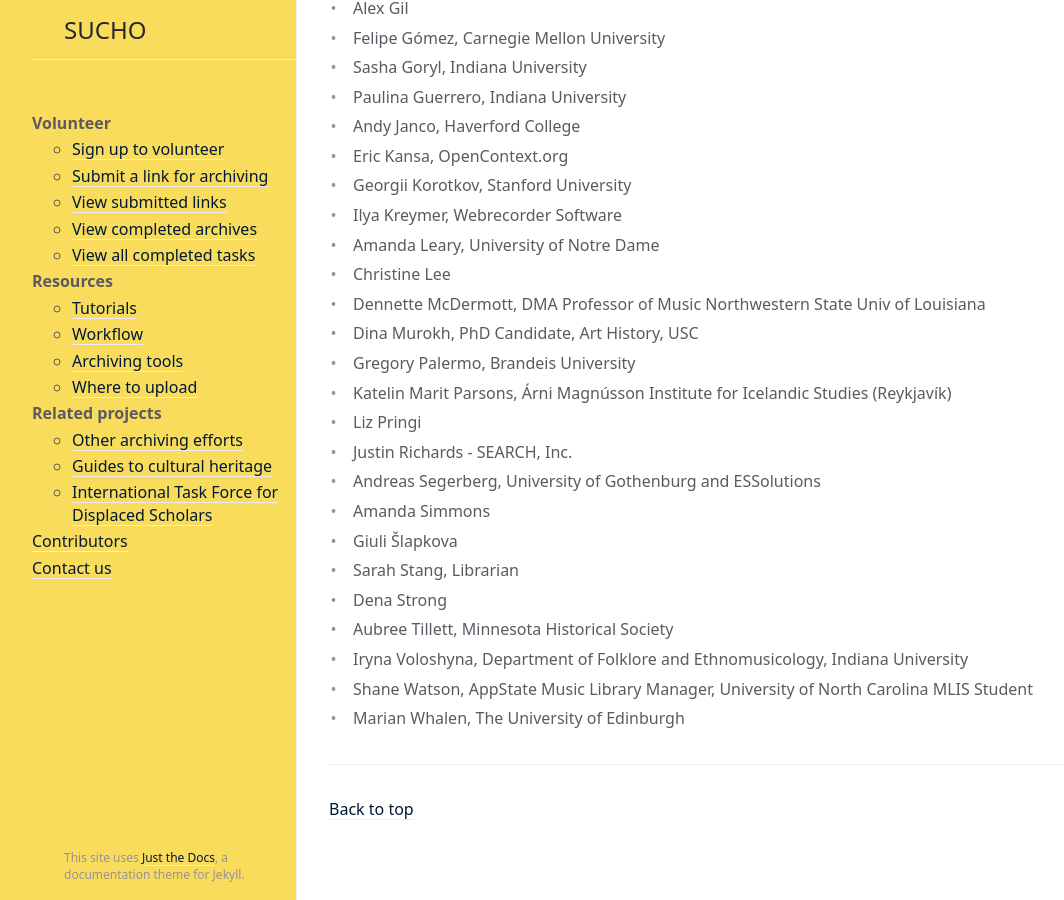
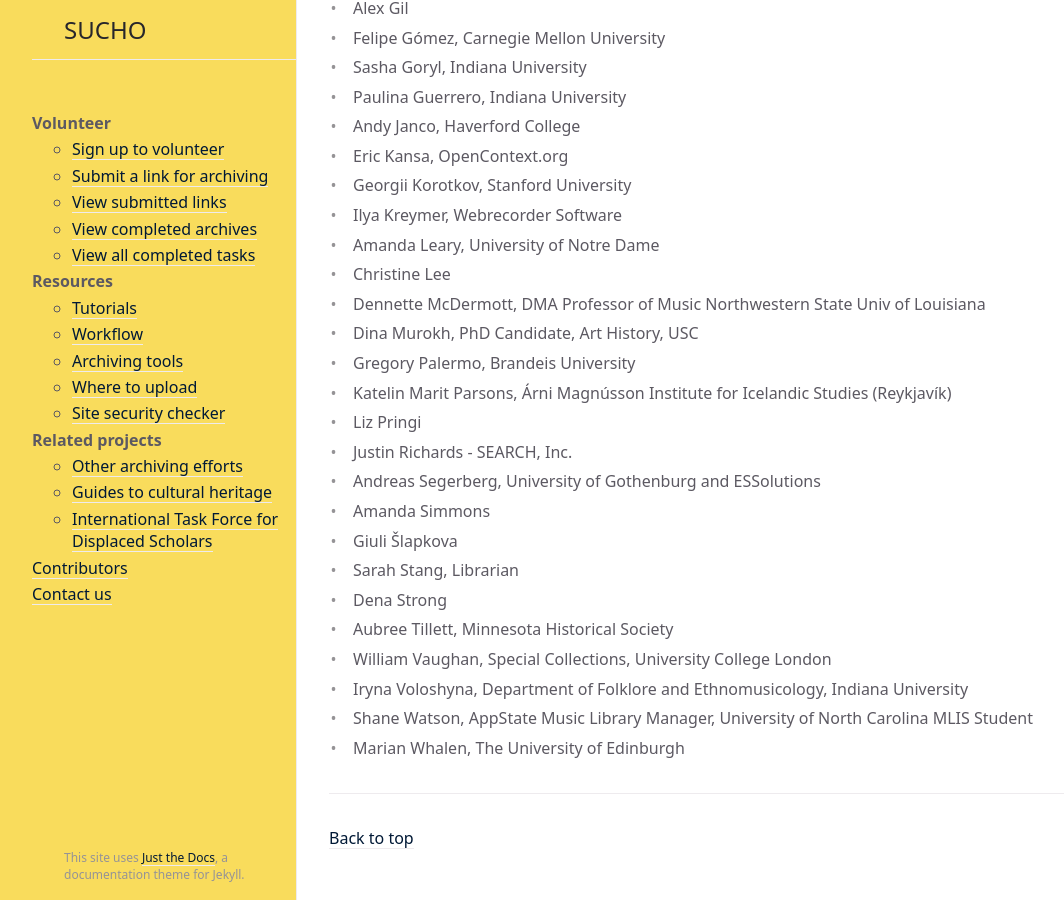
Before and after one commit to sucho-archiving/sucho-archiving.github.io, a Jekyll site: the page built from contributors.md, in a window 1280 px wide and 900 px high, scrolled down 694 px. Shown: the whole window, without its empty margins (75-1139 px from the left). Built offline with Jekyll 4.4.1, drawn with Linux system fonts in a browser that asks for light colours.

Commit message:
Update nav

```diff
--- a/_includes/nav.html
+++ b/_includes/nav.html
@@ -14,6 +14,7 @@
 			<li><a href="/workflow">Workflow</a></li>
 			<li><a href="/tech">Archiving tools</a></li>
 			<li><a href="/data-upload">Where to upload</a></li>
+			<li><a href="https://sitecheck.sucuri.net/">Site security checker</a></li>
 		</ul>
 	</li>
 	<li><strong>Related projects</strong>
--- a/contributors.md
+++ b/contributors.md
@@ -46,6 +46,7 @@
 - Sarah Stang, Librarian
 - Dena Strong
 - Aubree Tillett, Minnesota Historical Society
+- William Vaughan, Special Collections, University College London
 - Iryna Voloshyna, Department of Folklore and Ethnomusicology, Indiana University
 - Shane Watson, AppState Music Library Manager, University of North Carolina MLIS Student
 - Marian Whalen, The University of Edinburgh
```
